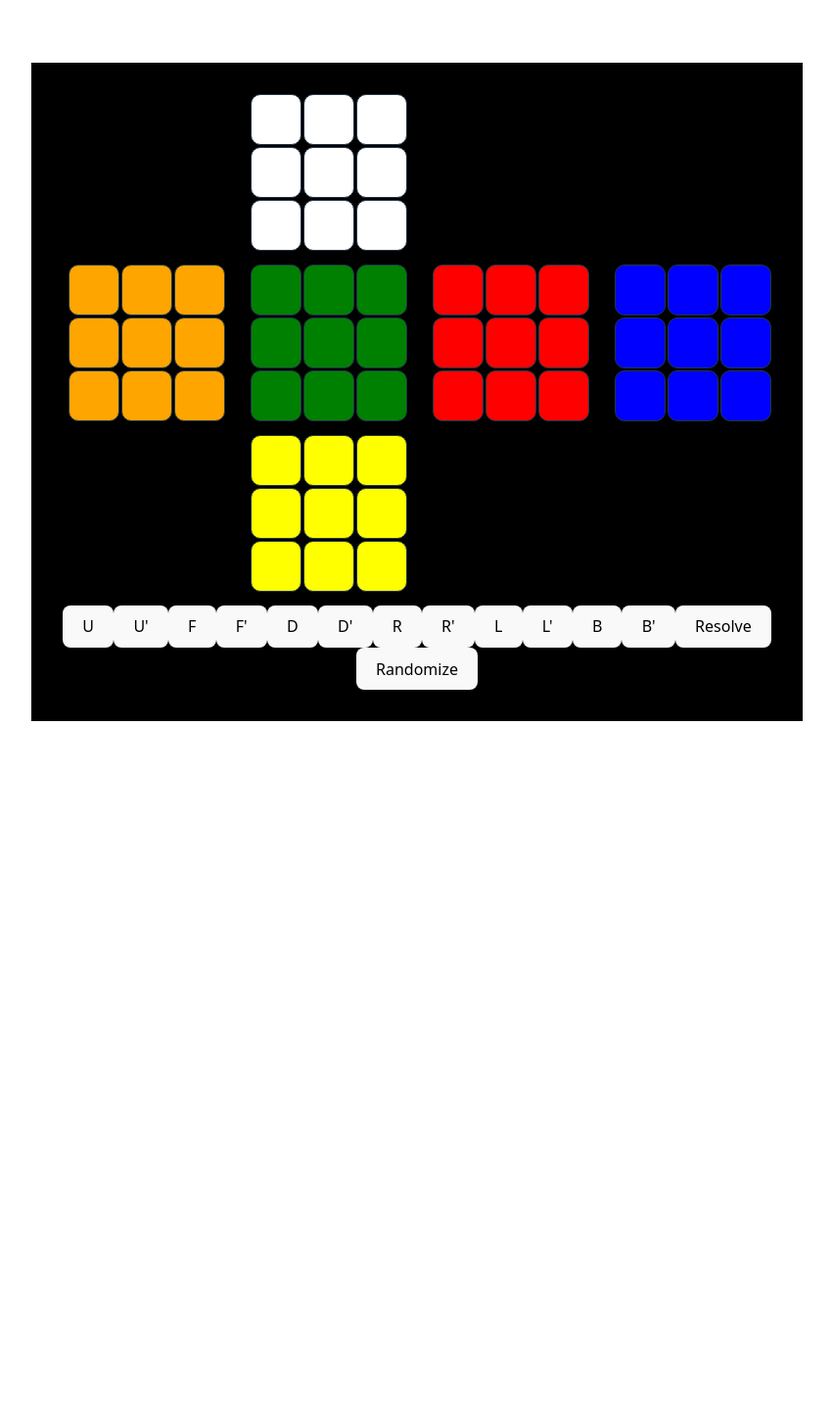
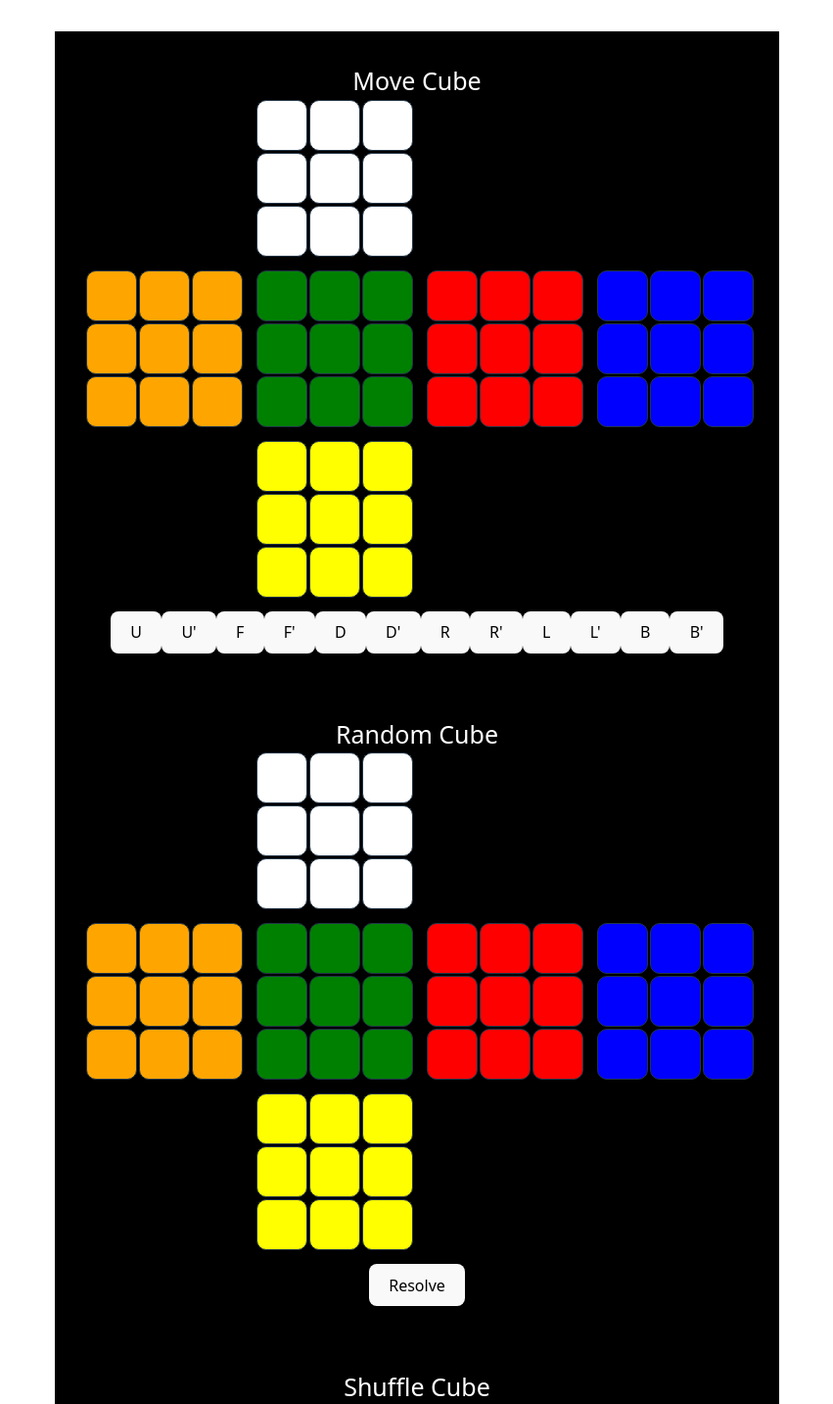
Before and after one commit to Hovelacque/EvoCube, a React (Vite) app: page / in a window 1280 px wide. Shown: the top 1433 px of the page at 98% size, without its empty margins (214-1065 px from the left). Before the commit the page ends 800 px from the top, so only its background shows below. Built offline with nearby package versions, Linux system fonts and the light colour scheme.

Commit message:
Create Move, Random and Shuffle

```diff
--- a/src/App.tsx
+++ b/src/App.tsx
@@ -1,45 +1,14 @@
-import { useState } from 'react';
 import './App.css'
-import CubeView from './components/CubeView'
-import { randomMove } from './domain/moves';
-import { useCube } from './hooks/useCube';
+import MoveCube from './components/MoveCube';
+import RandomCube from './components/RandomCube';
+import ShuffleCube from './components/ShuffleCube';
 
 function App() {
-  const { cube, applyMove, resolve, } = useCube();
-  const [moves, setMoves] = useState("");
-
-  const randomize = () => {
-    const randMoves = randomMove(10)
-    setMoves(randMoves.join(', '));
-    applyMove(randMoves);
-  }
-
   return (
     <>
-      <div className="card">
-        <CubeView cube={cube} />
-        <button onClick={() => applyMove(["U"])}>U</button>
-        <button onClick={() => applyMove(["U'"])}>U'</button>
-        <button onClick={() => applyMove(["F"])}>F</button>
-        <button onClick={() => applyMove(["F'"])}>F'</button>
-        <button onClick={() => applyMove(["D"])}>D</button>
-        <button onClick={() => applyMove(["D'"])}>D'</button>
-        <button onClick={() => applyMove(["R"])}>R</button>
-        <button onClick={() => applyMove(["R'"])}>R'</button>
-        <button onClick={() => applyMove(["L"])}>L</button>
-        <button onClick={() => applyMove(["L'"])}>L'</button>
-        <button onClick={() => applyMove(["B"])}>B</button>
-        <button onClick={() => applyMove(["B'"])}>B'</button>
-        <button onClick={() => resolve()}>Resolve</button>
-        <br />
-        <div style={{
-          color: 'white',
-          flexDirection: 'row'
-        }}>
-          <button onClick={() => randomize()}>Randomize</button>
-          {moves}
-        </div>
-      </div>
+      <MoveCube />
+      <RandomCube />
+      <ShuffleCube />
     </>
   )
 }
--- /dev/null
+++ b/src/components/CubeCard/index.css
@@ -0,0 +1,9 @@
+.card {
+    padding: 2em;
+    background-color: black;
+}
+
+.title {
+    color: white;
+    font-size: 25px;
+}
--- /dev/null
+++ b/src/components/CubeCard/index.tsx
@@ -0,0 +1,21 @@
+import type { Cube } from "../../domain/Cube";
+import CubeView from "../CubeView";
+import './index.css';
+
+type CubeCardProps = {
+    title: string,
+    cube: Cube,
+    container: React.ReactNode,
+}
+
+export default ({ title, container, cube }: CubeCardProps) => {
+    return (
+        <>
+            <div className="card">
+                <label className="title">{title}</label>
+                <CubeView cube={cube} />
+                {container}
+            </div>
+        </>
+    )
+}
--- /dev/null
+++ b/src/components/MoveCube.tsx
@@ -0,0 +1,29 @@
+import { useCube } from '../hooks/useCube';
+import CubeCard from './CubeCard';
+
+export default () => {
+    const { cube, applyMove } = useCube();
+
+    return (
+        <CubeCard
+            title='Move Cube'
+            cube={cube}
+            container={
+                <>
+                    <button onClick={() => applyMove(["U"])}>U</button>
+                    <button onClick={() => applyMove(["U'"])}>U'</button>
+                    <button onClick={() => applyMove(["F"])}>F</button>
+                    <button onClick={() => applyMove(["F'"])}>F'</button>
+                    <button onClick={() => applyMove(["D"])}>D</button>
+                    <button onClick={() => applyMove(["D'"])}>D'</button>
+                    <button onClick={() => applyMove(["R"])}>R</button>
+                    <button onClick={() => applyMove(["R'"])}>R'</button>
+                    <button onClick={() => applyMove(["L"])}>L</button>
+                    <button onClick={() => applyMove(["L'"])}>L'</button>
+                    <button onClick={() => applyMove(["B"])}>B</button>
+                    <button onClick={() => applyMove(["B'"])}>B'</button>
+                </>
+            }
+        />
+    )
+}
--- /dev/null
+++ b/src/components/RandomCube.tsx
@@ -0,0 +1,16 @@
+import { useCube } from '../hooks/useCube';
+import CubeCard from './CubeCard';
+
+export default () => {
+    const { cube, resolve } = useCube();
+
+    return (
+        <CubeCard
+            title='Random Cube'
+            cube={cube}
+            container={
+                <button onClick={() => resolve()}>Resolve</button>
+            }
+        />
+    )
+}
--- /dev/null
+++ b/src/components/ShuffleCube.tsx
@@ -0,0 +1,33 @@
+import { useState } from 'react';
+import { useCube } from '../hooks/useCube';
+import { randomMove } from '../domain/moves';
+import CubeCard from './CubeCard';
+
+export default () => {
+    const { cube, applyMove } = useCube();
+    const [moves, setMoves] = useState("");
+
+    const shuffle = () => {
+        const randMoves = randomMove(10)
+        setMoves(randMoves.join(', '));
+        applyMove(randMoves);
+    }
+
+    return (
+        <CubeCard
+            title='Shuffle Cube'
+            cube={cube}
+            container={
+                <>
+                    <button onClick={() => shuffle()}>Shuffle</button>
+                    <label style={{
+                        color: 'white',
+                        flexDirection: 'row'
+                    }}>
+                        {moves}
+                    </label>
+                </>
+            }
+        />
+    )
+}
```
